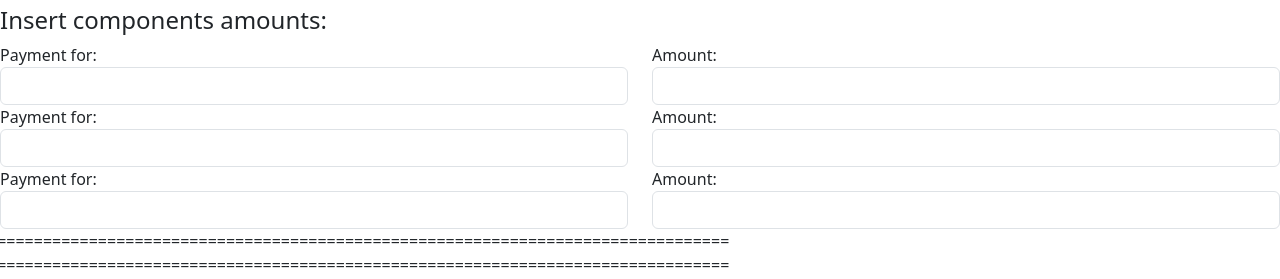
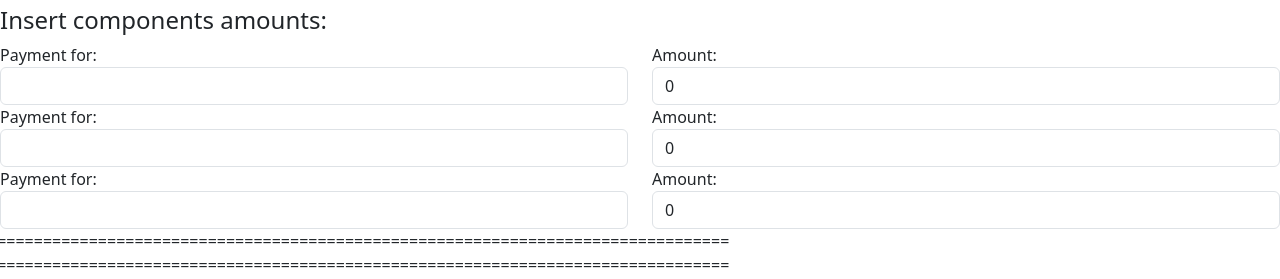
Before and after one commit to k1280/paymentCliApp, an Angular app in the folder my-app/: page / in a window 1280 px wide. Shown: the part 466-745 px from the top of the page. Built offline with nearby package versions, Linux system fonts and the light colour scheme.

Commit message:
test fix

```diff
--- a/my-app/src/app/payment-detail.component.ts
+++ b/my-app/src/app/payment-detail.component.ts
@@ -40,6 +40,10 @@ export class PaymentDetailComponent implements OnInit {
             this.detailsFields.controls[0].patchValue({ amount: it });
         })
 
+        //   this.detailsFields.amount1.valueChanges.subscribe(it => {
+        //             this.detailsFields.amount2.setValue(this.totalFields.totalAmount.value - this.detailsFields.amount1.value);
+        //         })
+
         //code for passing the rest of the value to amount2 if we will change amount1
         this.partAmountForm = this.formBuilder.group({
             detailsFields: this.formBuilder.array([])
@@ -47,17 +51,15 @@ export class PaymentDetailComponent implements OnInit {
         this.addSubpayment();
         this.addSubpayment();
         this.addSubpayment();
-
     }
 
     addSubpayment(): void {
         const item = this.formBuilder.group({
             paymentPurpose: new FormControl(''),
-            amount: new FormControl('')
+            amount: new FormControl(0)
         });
         this.detailsFields.push(item);
     }
-
 
     //TODO hmm.. addSubpayment - subscribe??? Function to set values in inputs and display other inputs if necessary??
 
```
Also changed, not shown: 1 other file (tests, documents, lock files or other folders).
